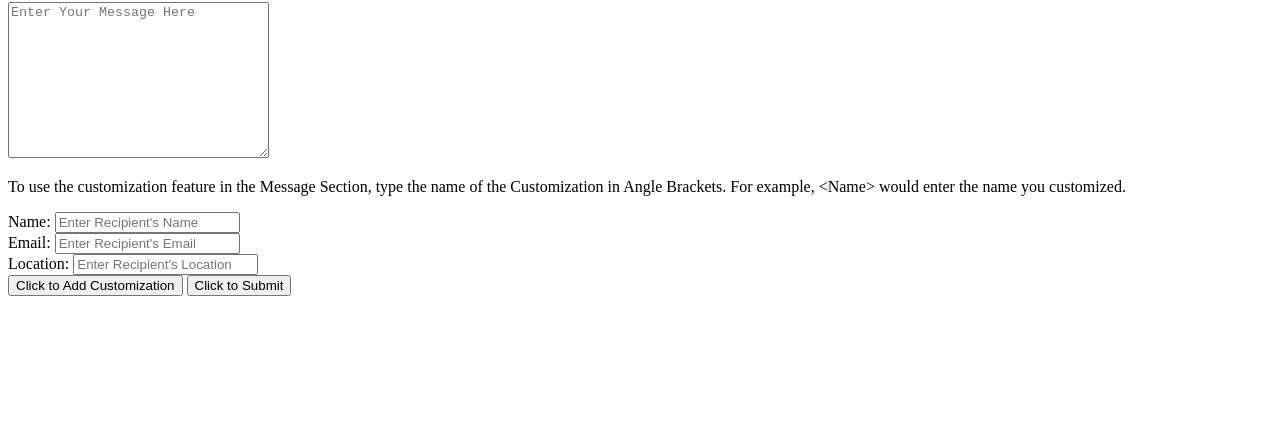
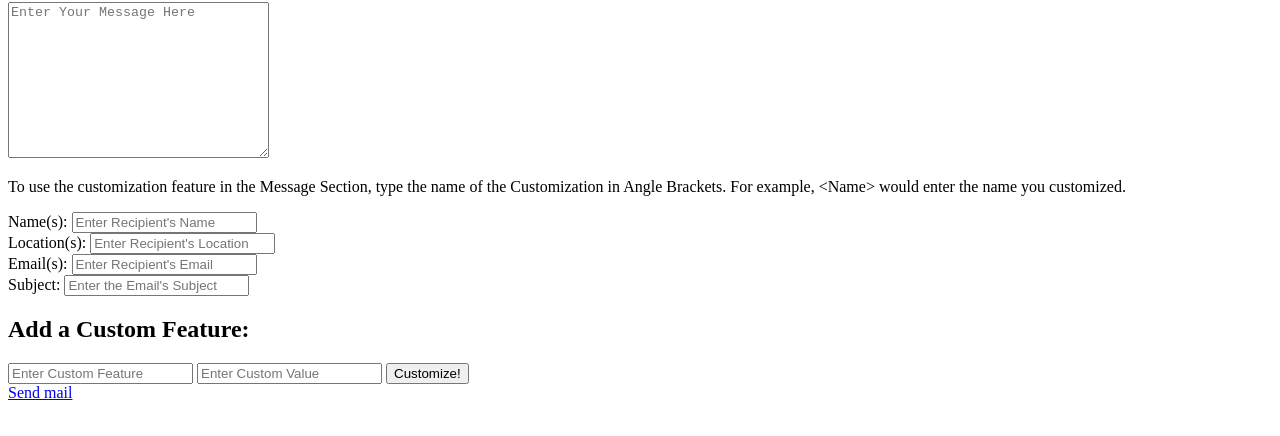
Before and after one commit to jerryko01/emailResponseProgram, a plain HTML site: page index.html in a window 1280 px wide. Shown: the part 78-514 px from the top of the page. Drawn offline with Linux system fonts and the light colour scheme.

Commit message:
Update index.html

```diff
--- a/index.html
+++ b/index.html
@@ -16,19 +16,28 @@
     <div>
     <form action="">
         <div>
-        <label for="name">Name:</label>
-        <input name="name" type="text" placeholder="Enter Recipient's Name">
+            <label for="name">Name(s):</label>
+            <input class="characteristic name" name="name" type="text" placeholder="Enter Recipient's Name">
         </div>
         <div>
-        <label for="email">Email:</label>
-        <input name="email" type="email" placeholder="Enter Recipient's Email">
+            <label for="location">Location(s):</label>
+            <input class="characteristic location" name="location" type="text" placeholder="Enter Recipient's Location">
         </div>
         <div>
-        <label for="location">Location:</label>
-        <input name="location" type="text" placeholder="Enter Recipient's Location">
+            <label for="email">Email(s):</label>
+            <input class="characteristic email" name="email" type="email" placeholder="Enter Recipient's Email">
         </div>
-        <button> Click to Add Customization</button>
-        <button form="submit">Click to Submit</button>
+        <div>
+            <label for="location">Subject:</label>
+            <input class="characteristic subject" name="subject" type="text" placeholder="Enter the Email's Subject">
+        </div>
+        <div>
+            <h2>Add a Custom Feature:</h2>
+            <input name="customFeature" type="text" placeholder="Enter Custom Feature">
+            <input name="customValue" type="text" placeholder="Enter Custom Value">
+            <button id="custom">Customize!</button>
+        </div>
+        <a id="submit" href="mailto:jerrytake01@gmail.com?subject=Test&body=Dear%20Jerry%2C%0D%0A%0D%0AHow%20are%20you%3F%0D%0A%0D%0ASincerely%2C%0D%0AJerry%20Ko">Send mail</a>
     </form>
     </div>
 </body>
```
